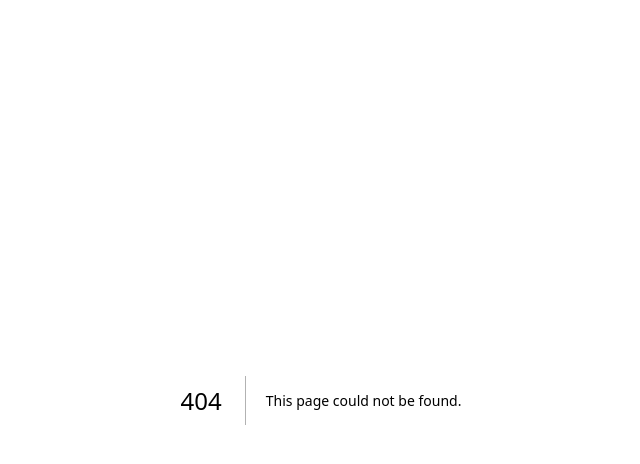
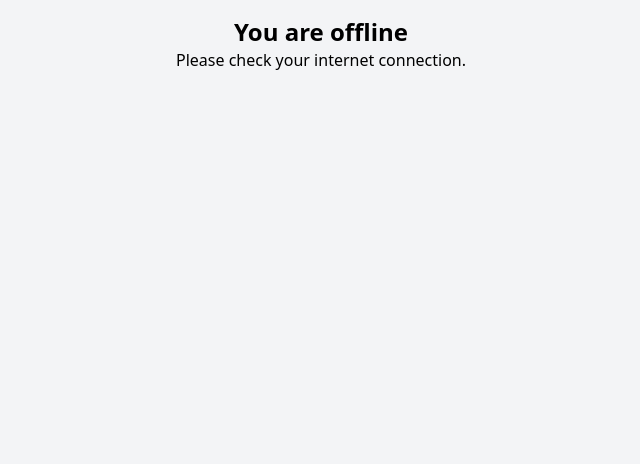
Before and after one commit to JCLC7/pokemon-app, a Next.js app: page /~offline in a window 1280 px wide. Before the commit this address had no page. Shown: the top 464 px of the page, without its empty margins (319-959 px from the left). Built offline with nearby package versions, Linux system fonts and the light colour scheme.

Commit message:
feat: Agrega página de fallback para modo offline

```diff
--- /dev/null
+++ b/src/app/~offline/page.tsx
@@ -0,0 +1,8 @@
+export default function OfflinePage() {
+  return (
+    <div className="container mx-auto p-4 text-center">
+      <h1 className="text-2xl font-bold">You are offline</h1>
+      <p>Please check your internet connection.</p>
+    </div>
+  );
+}
```
